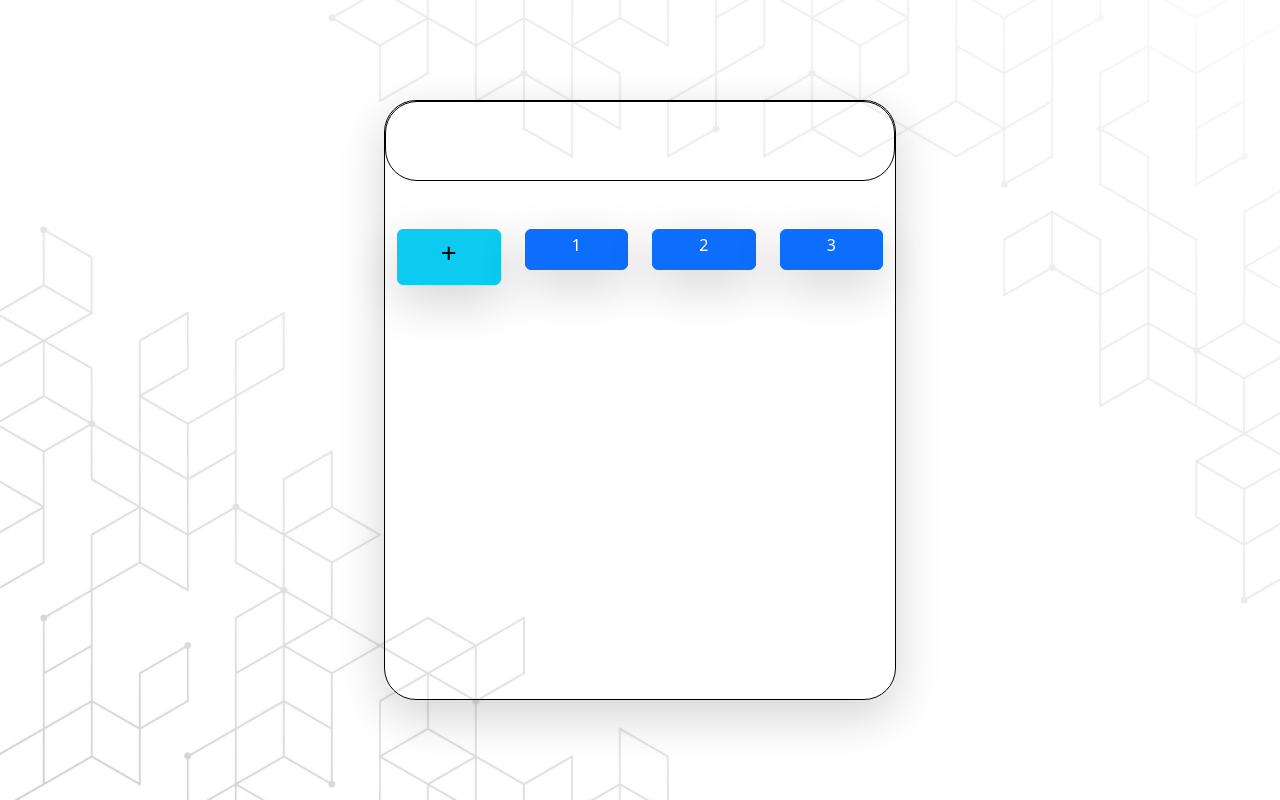
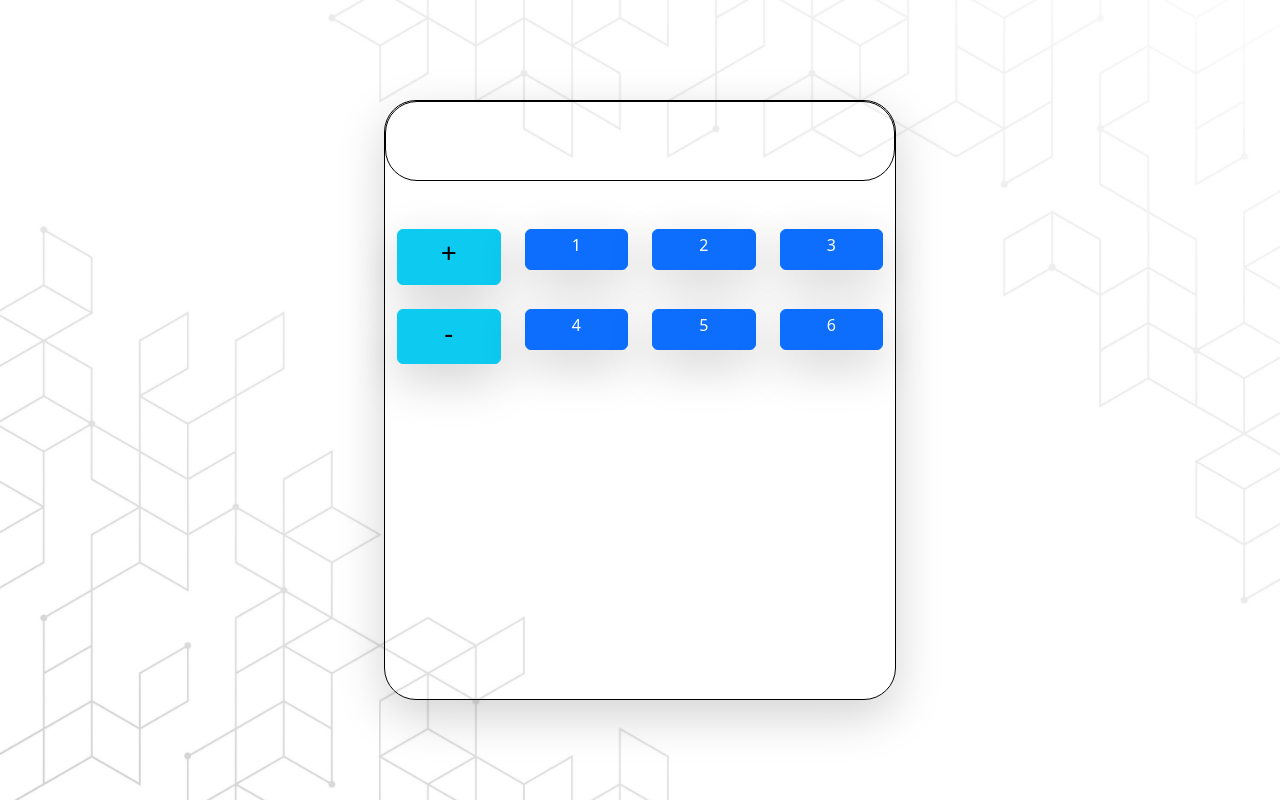
Before and after one commit to savindaJ/JS-Calculator, a website: page index.html in a window 1280 px wide. Drawn offline with Linux system fonts and the light colour scheme; files whose address does not match are found by name.

Commit message:
add row buttons

```diff
--- a/index.html
+++ b/index.html
@@ -41,7 +41,19 @@
             </div>
 
             <div class="row align-items-start mt-4">
+                <div class="col">
+                    <button id="decrement" class="btn btn-info w-100 shadow-lg"><h3>-</h3></button>
+                </div>
+                <div class="col">
+                    <button class="btn btn-primary w-100 shadow-lg num"><h6>4</h6></button>
+                </div>
+                <div class="col">
+                    <button class="btn btn-primary w-100 shadow-lg num"><h6>5</h6></button>
+                </div>
 
+                <div class="col">
+                    <button class="btn btn-primary w-100 shadow-lg num"><h6>6</h6></button>
+                </div>
             </div>
         </section>
     </section>
```
